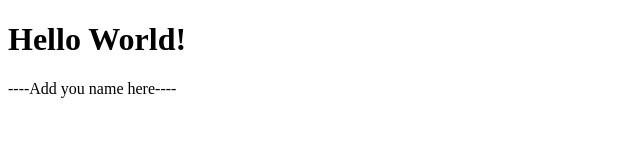
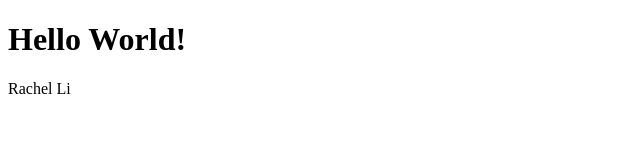
Before and after one commit to DS4200-S22/ic-01-rli1215, a plain HTML site: page index.html in a window 1280 px wide. Shown: the whole page, without its empty margins (0-640 px from the left). Drawn offline with Linux system fonts and the light colour scheme.

Commit message:
added name

```diff
--- a/index.html
+++ b/index.html
@@ -6,7 +6,7 @@
 
 <p>
 
-----Add you name here----
+Rachel Li
 
 </p>
 
```
